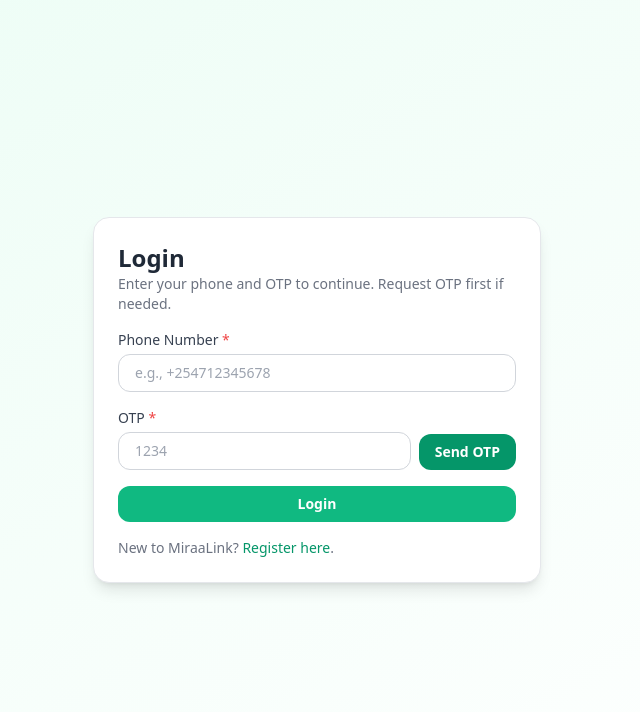
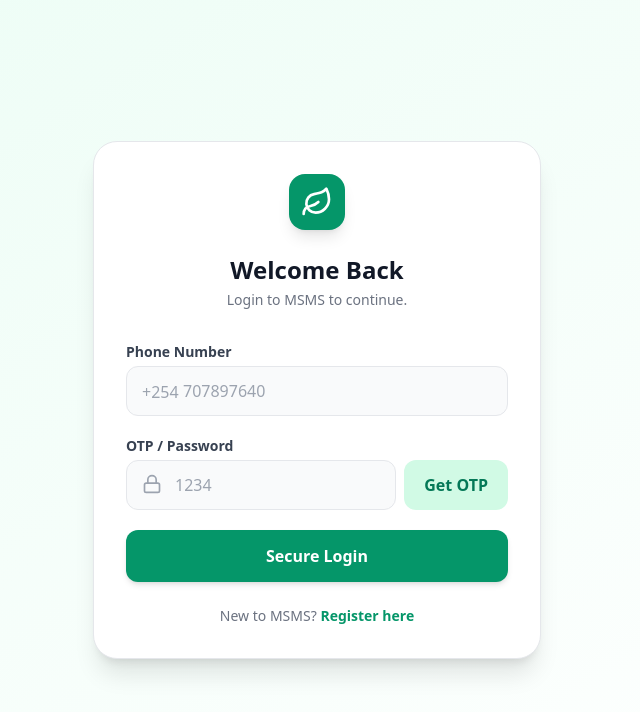
Before and after one commit to H-E-Ingwee/MSMS, a React (Vite) app: page /login in a window 1280 px wide. Shown: the top 712 px of the page, without its empty margins (323-963 px from the left). Built offline with nearby package versions, Linux system fonts and the light colour scheme; the HTML template or start-up script is replaced by a standard one.

Commit message:
We will update your LoginPage.jsx to trigger the login context and dynamically route Joel Phineas to /admin instead of the standard /dashboard

```diff
--- a/src/pages/LoginPage.jsx
+++ b/src/pages/LoginPage.jsx
@@ -1,10 +1,11 @@
 import React, { useState } from 'react';
 import { useNavigate, Link } from 'react-router-dom';
-import SectionHeading from '../components/atoms/SectionHeading';
-import PrimaryButton from '../components/atoms/PrimaryButton';
-import Input from '../components/atoms/Input';
-import { useAuth } from '../context/AuthContext';
-import { requestOtp } from '../services/api';
+import { Leaf, Lock } from 'lucide-react';
+import SectionHeading from '../components/atoms/SectionHeading.jsx';
+import PrimaryButton from '../components/atoms/PrimaryButton.jsx';
+import Input from '../components/atoms/Input.jsx';
+import { useAuth } from '../context/AuthContext.jsx';
+import { requestOtp } from '../services/api.js';
 
 export default function LoginPage() {
   const [phone, setPhone] = useState('');
@@ -13,6 +14,7 @@ export default function LoginPage() {
   const [message, setMessage] = useState('');
   const [isSubmitting, setIsSubmitting] = useState(false);
   const [isRequestingOtp, setIsRequestingOtp] = useState(false);
+
   const { login } = useAuth();
   const navigate = useNavigate();
 
@@ -24,26 +26,40 @@ export default function LoginPage() {
     setError('');
     setMessage('');
     setIsRequestingOtp(true);
+
     try {
+      // Assuming requestOtp is a mock or handles the API call
       await requestOtp(phone);
       setMessage('OTP sent successfully. Check the backend console or your phone.');
     } catch (err) {
-      setError(err.message);
+      setError(err.message || 'Failed to request OTP');
     } finally {
       setIsRequestingOtp(false);
     }
   };
 
-  const handleSubmit = async e => {
+  const handleSubmit = async (e) => {
     e.preventDefault();
+    if (!phone || !otp) {
+      setError('Please provide both phone number and OTP.');
+      return;
+    }
+
     setError('');
     setMessage('');
     setIsSubmitting(true);
+
     try {
-      await login({ phone, otp });
+      const loggedInUser = await login(phone, otp);
+
+      // Route based on role
+      if (loggedInUser.role === 'ADMIN') {
+        navigate('/admin');
+      } else {
         navigate('/dashboard');
+      }
     } catch (err) {
-      setError(err.message);
+      setError(err.message || 'Login failed. Please try again.');
     } finally {
       setIsSubmitting(false);
     }
@@ -51,30 +67,72 @@ export default function LoginPage() {
 
   return (
     <div className="min-h-screen flex flex-col justify-center items-center bg-gradient-to-br from-emerald-50 to-white py-10 px-4">
-      <div className="w-full max-w-md bg-white border border-gray-200 rounded-2xl shadow-lg p-6">
-        <SectionHeading title="Login" subtitle="Enter your phone and OTP to continue. Request OTP first if needed." />
+      <div className="w-full max-w-md bg-white border border-gray-200 rounded-3xl shadow-xl p-8">
+        <div className="flex justify-center mb-6">
+          <div className="bg-emerald-600 p-3 rounded-2xl shadow-lg">
+            <Leaf size={32} className="text-white" />
+          </div>
+        </div>
 
-        <form className="space-y-4" onSubmit={handleSubmit}>
-          <Input label="Phone Number" required value={phone} onChange={e => setPhone(e.target.value)} placeholder="e.g., +254712345678" />
-          <div className="flex gap-2 items-end">
-            <div className="flex-1">
-              <Input label="OTP" required value={otp} onChange={e => setOtp(e.target.value)} placeholder="1234" />
+        <div className="text-center mb-8">
+          <h1 className="text-2xl font-black text-gray-900">Welcome Back</h1>
+          <p className="text-sm text-gray-500 mt-1">Login to MSMS to continue.</p>
+        </div>
+
+        <form className="space-y-5" onSubmit={handleSubmit}>
+          <div>
+            <label className="block text-sm font-bold text-gray-700 mb-1">Phone Number</label>
+            <div className="relative">
+              <span className="absolute left-4 top-3.5 text-gray-400 font-medium">+254</span>
+              <input
+                type="tel"
+                value={phone}
+                onChange={e => setPhone(e.target.value)}
+                placeholder="707897640"
+                className="w-full pl-14 pr-4 py-3 bg-gray-50 border border-gray-200 rounded-xl focus:ring-2 focus:ring-emerald-500 focus:border-emerald-500 outline-none transition-all"
+              />
+            </div>
+          </div>
+
+          <div>
+            <label className="block text-sm font-bold text-gray-700 mb-1">OTP / Password</label>
+            <div className="relative flex gap-2">
+              <div className="relative flex-1">
+                <Lock className="absolute left-4 top-3.5 text-gray-400" size={20} />
+                <input
+                  type="password"
+                  value={otp}
+                  onChange={e => setOtp(e.target.value)}
+                  placeholder="1234"
+                  className="w-full pl-12 pr-4 py-3 bg-gray-50 border border-gray-200 rounded-xl focus:ring-2 focus:ring-emerald-500 focus:border-emerald-500 outline-none transition-all"
+                />
               </div>
               <button
                 type="button"
                 onClick={handleRequestOtp}
                 disabled={isRequestingOtp}
-              className="px-4 py-2 rounded-xl bg-emerald-600 text-white text-sm font-semibold hover:bg-emerald-700 transition-colors"
+                className="px-5 py-3 rounded-xl bg-emerald-100 text-emerald-700 font-bold hover:bg-emerald-200 transition-colors whitespace-nowrap"
               >
-              {isRequestingOtp ? 'Sending...' : 'Send OTP'}
+                {isRequestingOtp ? '...' : 'Get OTP'}
               </button>
             </div>
-          {message && <p className="text-emerald-600 text-sm">{message}</p>}
-          {error && <p className="text-red-600 text-sm">{error}</p>}
-          <PrimaryButton type="submit" disabled={isSubmitting} variant="default" className="w-full">{isSubmitting ? 'Logging in...' : 'Login'} </PrimaryButton>
+          </div>
+
+          {message && <p className="text-emerald-600 text-sm font-medium text-center">{message}</p>}
+          {error && <p className="text-red-600 text-sm font-medium text-center">{error}</p>}
+
+          <button
+            type="submit"
+            disabled={isSubmitting}
+            className="w-full bg-emerald-600 hover:bg-emerald-700 text-white font-bold py-3.5 rounded-xl shadow-md transition-all active:scale-95"
+          >
+            {isSubmitting ? 'Authenticating...' : 'Secure Login'}
+          </button>
         </form>
 
-        <p className="text-sm text-gray-500 mt-4">New to MiraaLink? <Link to="/register" className="text-emerald-600 font-medium">Register here</Link>.</p>
+        <p className="text-center text-sm text-gray-500 mt-6 font-medium">
+          New to MSMS? <Link to="/register" className="text-emerald-600 hover:underline font-bold">Register here</Link>
+        </p>
       </div>
     </div>
   );
```
Lines whose indentation alone changed are shown as unchanged.
